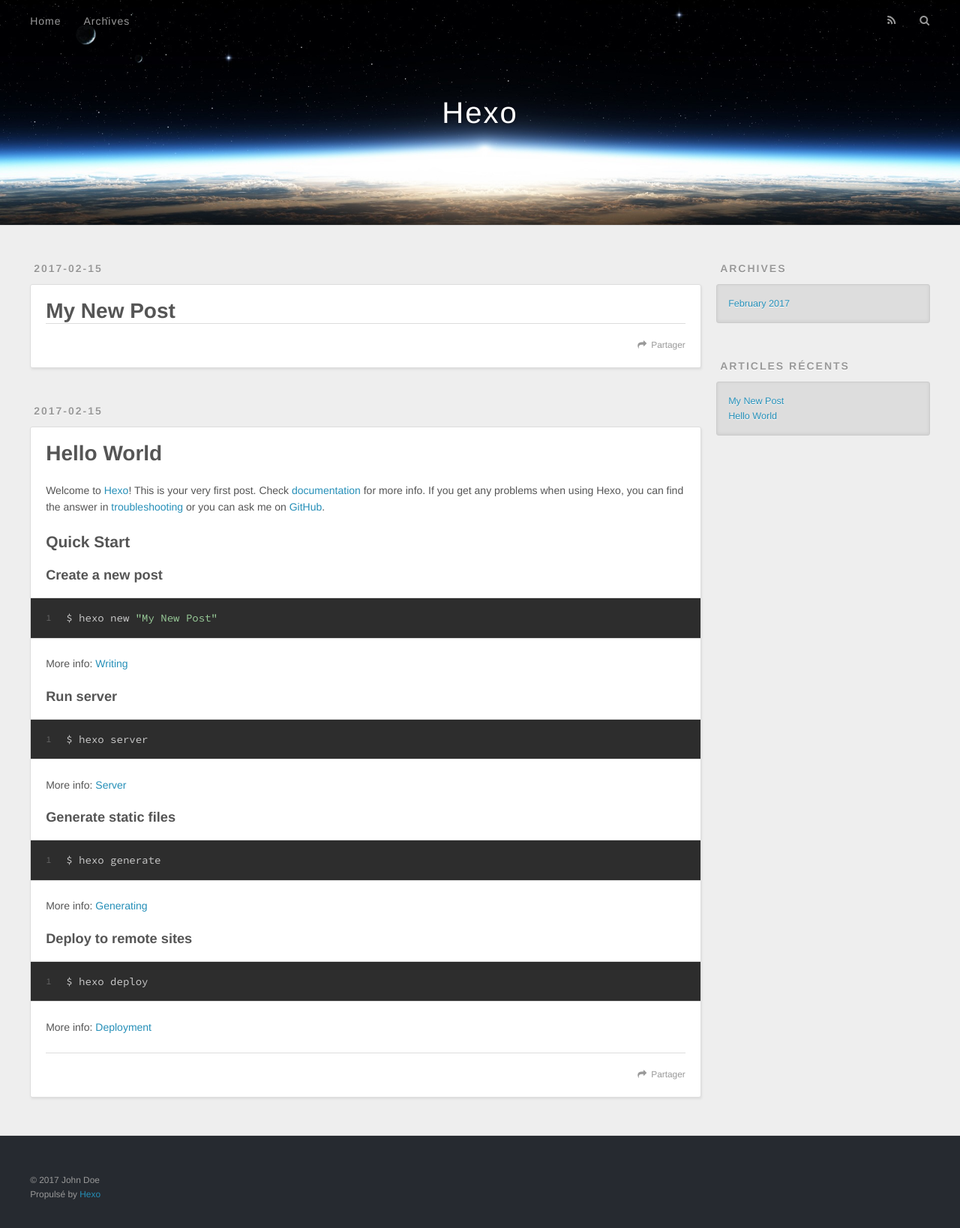
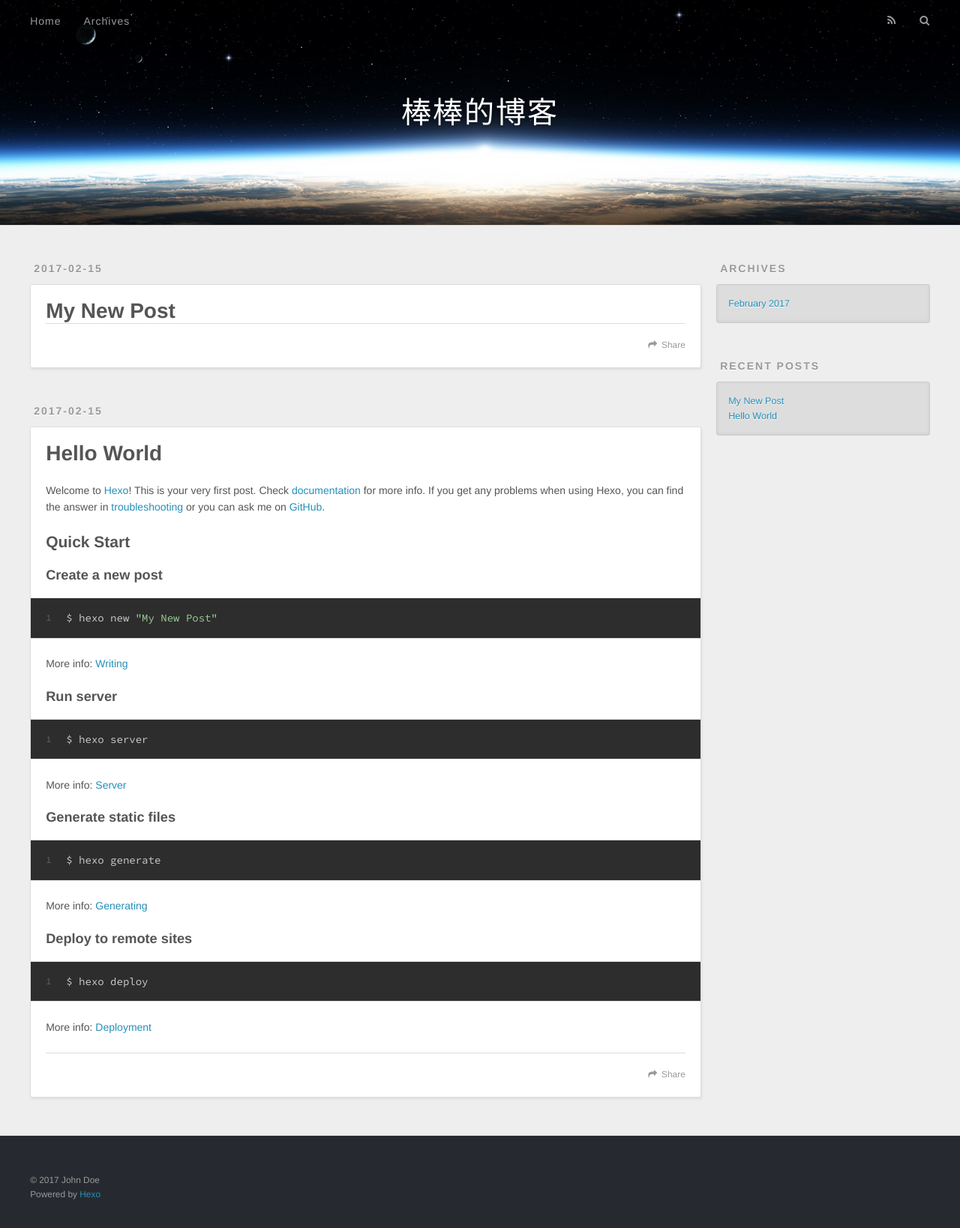
Before and after one commit to chensuzhen/chensuzhen.github.io, a plain HTML site: page index.html in a window 1280 px wide. Shown: the whole page at 75% size. Drawn offline with nearby package versions, Linux system fonts and the light colour scheme.

Commit message:
Site updated: 2017-02-17 18:03:18

```diff
--- a/2017/02/15/My-New-Post/index.html
+++ b/2017/02/15/My-New-Post/index.html
@@ -3,17 +3,17 @@
 <head>
   <meta charset="utf-8">
 
-  <title>My New Post | Hexo</title>
+  <title>My New Post | 棒棒的博客</title>
   <meta name="viewport" content="width=device-width, initial-scale=1, maximum-scale=1">
   <meta property="og:type" content="article">
 <meta property="og:title" content="My New Post">
 <meta property="og:url" content="http://yoursite.com/2017/02/15/My-New-Post/index.html">
-<meta property="og:site_name" content="Hexo">
+<meta property="og:site_name" content="棒棒的博客">
 <meta property="og:updated_time" content="2017-02-15T11:35:22.000Z">
 <meta name="twitter:card" content="summary">
 <meta name="twitter:title" content="My New Post">
 
-    <link rel="alternate" href="/atom.xml" title="Hexo" type="application/atom+xml">
+    <link rel="alternate" href="/atom.xml" title="棒棒的博客" type="application/atom+xml">
 
 
     <link rel="icon" href="/favicon.png">
@@ -34,7 +34,7 @@
   <div id="header-outer" class="outer">
     <div id="header-title" class="inner">
       <h1 id="logo-wrap">
-        <a href="/" id="logo">Hexo</a>
+        <a href="/" id="logo">棒棒的博客</a>
       </h1>
 
     </div>
@@ -49,9 +49,9 @@
       </nav>
       <nav id="sub-nav">
 
-          <a id="nav-rss-link" class="nav-icon" href="/atom.xml" title="Flux RSS"></a>
+          <a id="nav-rss-link" class="nav-icon" href="/atom.xml" title="RSS Feed"></a>
 
-        <a id="nav-search-btn" class="nav-icon" title="Rechercher"></a>
+        <a id="nav-search-btn" class="nav-icon" title="Search"></a>
       </nav>
       <div id="search-form-wrap">
         <form action="//google.com/search" method="get" accept-charset="UTF-8" class="search-form"><input type="search" name="q" results="0" class="search-form-input" placeholder="Search"><button type="submit" class="search-form-submit">&#xF002;</button><input type="hidden" name="sitesearch" value="http://yoursite.com"></form>
@@ -86,7 +86,7 @@
 
     </div>
     <footer class="article-footer">
-      <a data-url="http://yoursite.com/2017/02/15/My-New-Post/" data-id="ciz6xwsgk0000rixgg33uj32c" class="article-share-link">Partager</a>
+      <a data-url="http://yoursite.com/2017/02/15/My-New-Post/" data-id="ciz9ndftq00003fxgfgkr2hqb" class="article-share-link">Share</a>
 
 
     </footer>
@@ -97,7 +97,7 @@
 
 
     <a href="/2017/02/15/hello-world/" id="article-nav-older" class="article-nav-link-wrap">
-      <strong class="article-nav-caption">Ancien</strong>
+      <strong class="article-nav-caption">Older</strong>
       <div class="article-nav-title">Hello World</div>
     </a>
 
@@ -130,7 +130,7 @@
 
 
   <div class="widget-wrap">
-    <h3 class="widget-title">Articles récents</h3>
+    <h3 class="widget-title">Recent Posts</h3>
     <div class="widget">
       <ul>
 
@@ -155,7 +155,7 @@
   <div class="outer">
     <div id="footer-info" class="inner">
       &copy; 2017 John Doe<br>
-      Propulsé by <a href="http://hexo.io/" target="_blank">Hexo</a>
+      Powered by <a href="http://hexo.io/" target="_blank">Hexo</a>
     </div>
   </div>
 </footer>
--- a/index.html
+++ b/index.html
@@ -3,16 +3,16 @@
 <head>
   <meta charset="utf-8">
 
-  <title>Hexo</title>
+  <title>棒棒的博客</title>
   <meta name="viewport" content="width=device-width, initial-scale=1, maximum-scale=1">
   <meta property="og:type" content="website">
-<meta property="og:title" content="Hexo">
+<meta property="og:title" content="棒棒的博客">
 <meta property="og:url" content="http://yoursite.com/index.html">
-<meta property="og:site_name" content="Hexo">
+<meta property="og:site_name" content="棒棒的博客">
 <meta name="twitter:card" content="summary">
-<meta name="twitter:title" content="Hexo">
+<meta name="twitter:title" content="棒棒的博客">
 
-    <link rel="alternate" href="/atom.xml" title="Hexo" type="application/atom+xml">
+    <link rel="alternate" href="/atom.xml" title="棒棒的博客" type="application/atom+xml">
 
 
     <link rel="icon" href="/favicon.png">
@@ -33,7 +33,7 @@
   <div id="header-outer" class="outer">
     <div id="header-title" class="inner">
       <h1 id="logo-wrap">
-        <a href="/" id="logo">Hexo</a>
+        <a href="/" id="logo">棒棒的博客</a>
       </h1>
 
     </div>
@@ -48,9 +48,9 @@
       </nav>
       <nav id="sub-nav">
 
-          <a id="nav-rss-link" class="nav-icon" href="/atom.xml" title="Flux RSS"></a>
+          <a id="nav-rss-link" class="nav-icon" href="/atom.xml" title="RSS Feed"></a>
 
-        <a id="nav-search-btn" class="nav-icon" title="Rechercher"></a>
+        <a id="nav-search-btn" class="nav-icon" title="Search"></a>
       </nav>
       <div id="search-form-wrap">
         <form action="//google.com/search" method="get" accept-charset="UTF-8" class="search-form"><input type="search" name="q" results="0" class="search-form-input" placeholder="Search"><button type="submit" class="search-form-submit">&#xF002;</button><input type="hidden" name="sitesearch" value="http://yoursite.com"></form>
@@ -87,7 +87,7 @@
 
     </div>
     <footer class="article-footer">
-      <a data-url="http://yoursite.com/2017/02/15/My-New-Post/" data-id="ciz6xwsgk0000rixgg33uj32c" class="article-share-link">Partager</a>
+      <a data-url="http://yoursite.com/2017/02/15/My-New-Post/" data-id="ciz9ndftq00003fxgfgkr2hqb" class="article-share-link">Share</a>
 
 
     </footer>
@@ -132,7 +132,7 @@
 
     </div>
     <footer class="article-footer">
-      <a data-url="http://yoursite.com/2017/02/15/hello-world/" data-id="ciz6xwsgo0001rixglb128vrg" class="article-share-link">Partager</a>
+      <a data-url="http://yoursite.com/2017/02/15/hello-world/" data-id="ciz9ndftv00013fxgbu6v9ev9" class="article-share-link">Share</a>
 
 
     </footer>
@@ -167,7 +167,7 @@
 
 
   <div class="widget-wrap">
-    <h3 class="widget-title">Articles récents</h3>
+    <h3 class="widget-title">Recent Posts</h3>
     <div class="widget">
       <ul>
 
@@ -192,7 +192,7 @@
   <div class="outer">
     <div id="footer-info" class="inner">
       &copy; 2017 John Doe<br>
-      Propulsé by <a href="http://hexo.io/" target="_blank">Hexo</a>
+      Powered by <a href="http://hexo.io/" target="_blank">Hexo</a>
     </div>
   </div>
 </footer>
```
Also changed, not shown: 2017/02/15/hello-world/index.html (+10 -10 lines), archives/2017/02/index.html (+10 -10 lines), archives/2017/index.html (+10 -10 lines), archives/index.html (+10 -10 lines).
